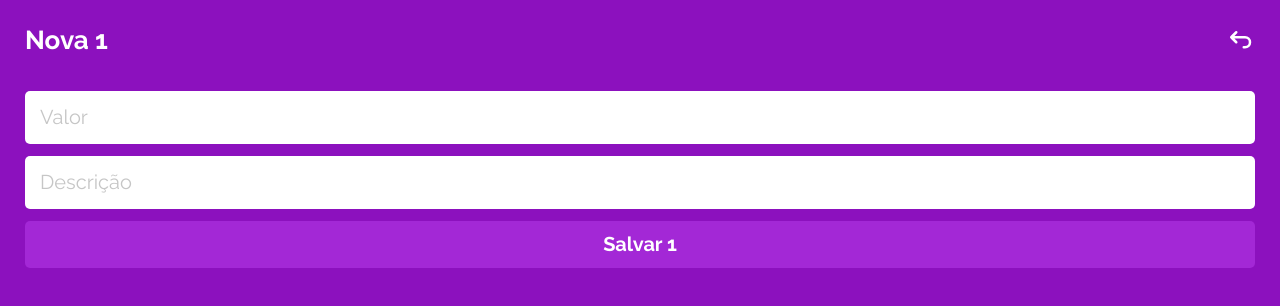
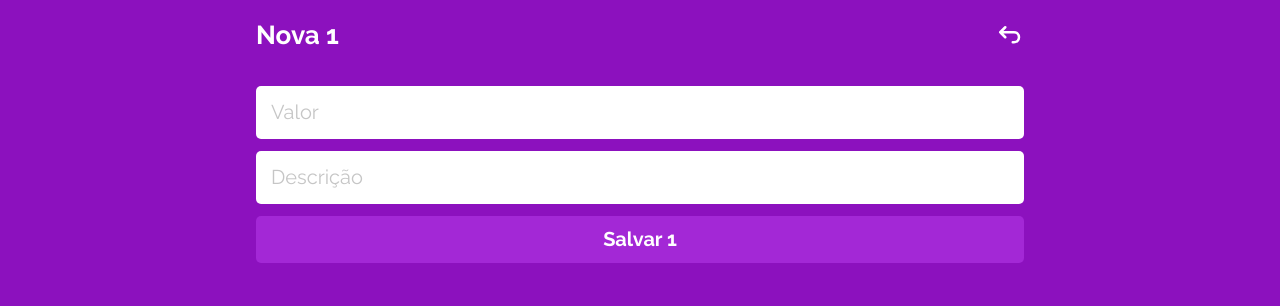
Before and after one commit to hignicao/mywallet-front, a React (Create React App) app: page /novatransacao/1 in a window 1280 px wide. Shown: the top 306 px of the page. Built offline with nearby package versions, Linux system fonts and the light colour scheme; a web font is replaced by a local one.

Commit message:
fix: total balance not showing properly

```diff
--- a/src/components/BalanceCard/BalanceCard.js
+++ b/src/components/BalanceCard/BalanceCard.js
@@ -106,14 +106,16 @@ const BalanceCardContainerEmpty = styled.div`
 		line-height: 23px;
 		color: ${textColor};
 	}
+	@media (min-width: 808px) {
+		width: 768px;
+	}
 `;
 
 const BalanceCardContainer = styled.div`
 	width: 100%;
-	height: 100%;
 	background-color: #ffffff;
 	border-radius: 5px;
-	padding: 25px 15px 15px 15px;
+	padding: 20px 15px 15px 15px;
 	display: flex;
 	flex-direction: column;
 	justify-content: space-between;
@@ -124,9 +126,13 @@ const BalanceCardContainer = styled.div`
 	::-webkit-scrollbar {
 		display: none;
 	}
+	@media (min-width: 808px) {
+		width: 768px;
+	}
 `;
 
 const Total = styled.div`
+	height: 15px;
 	display: flex;
 	align-items: center;
 	justify-content: space-between;
@@ -143,4 +149,5 @@ const Transactions = styled.div`
 	display: flex;
 	flex-direction: column;
 	gap: 15px;
+	overflow: scroll;
 `;
--- a/src/components/Header/Header.js
+++ b/src/components/Header/Header.js
@@ -33,6 +33,9 @@ const HeaderContainer = styled.div`
 		line-height: 31px;
 		color: #ffffff;
 	}
+	@media (min-width: 808px) {
+		width: 768px;
+	}
 `;
 
 const LogoutButton = styled(RiLogoutBoxRLine)`
--- a/src/pages/HomePage/HomePage.js
+++ b/src/pages/HomePage/HomePage.js
@@ -26,7 +26,7 @@ export default function HomePage() {
 }
 
 const HomePageContainer = styled.div`
-	padding: 25px;
+	padding: 20px;
 	height: 100vh;
 	display: flex;
 	flex-direction: column;
@@ -57,4 +57,7 @@ const InAndOut = styled.div`
 			font-size: 17px;
 		}
 	}
+	@media (min-width: 808px) {
+		width: 768px;
+	}
 `;
--- a/src/pages/NewTransactionPage/NewTransactionPage.js
+++ b/src/pages/NewTransactionPage/NewTransactionPage.js
@@ -101,7 +101,7 @@ export default function NewTransactionPage() {
 
 const NewTransactionContainer = styled.div`
 	height: 100vh;
-	padding: 25px;
+	padding: 20px;
 	display: flex;
 	flex-direction: column;
 	align-items: center;
@@ -120,6 +120,9 @@ const HeaderContainer = styled.div`
 	display: flex;
 	align-items: center;
 	justify-content: space-between;
+	@media (min-width: 808px) {
+		width: 768px;
+	}
 `;
 
 const BackButton = styled(TbArrowBackUp)`
@@ -132,6 +135,9 @@ const Form = styled.form`
 	display: flex;
 	flex-direction: column;
 	gap: 12px;
+	@media (min-width: 808px) {
+		width: 768px;
+	}
 `;
 
 const ButtonItem = styled.button`
```
